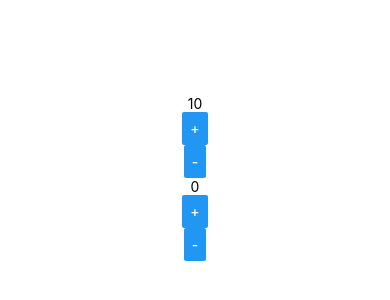
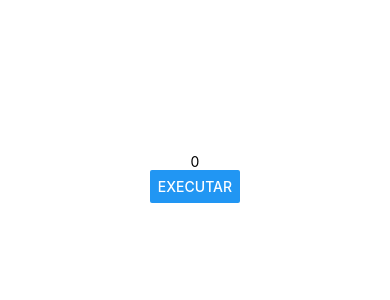
Before and after one commit to biadevcosta/curso-react-native, a React Native app in the folder exercicios/: screen / in a window 390 px wide. Shown: the part 244-544 px from the top of the page. Built offline with nearby package versions, Linux system fonts and the light colour scheme.

Commit message:
gerando numeros aleatorios, comunicacao indireta, useState

```diff
--- a/exercicios/src/App.js
+++ b/exercicios/src/App.js
@@ -10,7 +10,8 @@
 //import Titulo from './components/Titulo'
 //import Botao from "./components/Botao"
 
-import Contador from "./components/Contador"
+// import Contador from "./components/Contador"
+import Pai from "./components/indireta/pai"
 
 /*
 ===== 1 forma
@@ -39,12 +40,13 @@
     // usando outro component
     export default () => (
         <SafeAreaView style= {style.App}>
-            <Contador inicial={10} passo={10}/>
-            <Contador/>
+            <Pai/>
         </SafeAreaView>
     )
 
         {/*
+        <Contador inicial={10} passo={10}/>
+            <Contador/>
         <Botao/>
         <Titulo principal="Cadastro produto" secundario="Tela de cadastro"/>
         <Aleatorio min={10} max={60}/>
--- /dev/null
+++ b/exercicios/src/components/indireta/filho.js
@@ -0,0 +1,20 @@
+import React from 'react'
+import {Button} from 'react-native'
+import Estilo from '../estilo'
+
+export default props => {
+    function gerarNumero(min,max){
+        const fator = max - min +1
+        return parseInt(Math.random () * fator) + min
+    }
+    return (
+        <Button
+            title='executar'
+            onPress={function(){
+               const n = gerarNumero(props.min, props.max)
+               props.funcao(n)
+
+            }}
+    />
+ )
+}
--- /dev/null
+++ b/exercicios/src/components/indireta/pai.js
@@ -0,0 +1,22 @@
+import React, {useState} from 'react'
+import { Text } from "react-native"
+import Filho from "./filho"
+
+export default props => {
+    const [num, setNum] = useState(0)
+
+    function exibirValor(numero){
+        setNum(numero)
+    }
+
+    return (
+    <>
+        <Text>{num}</Text>
+       <Filho
+            min={1}
+            max={60}
+            funcao={exibirValor}
+       />
+    </>
+ )
+}
```
Also changed, not shown: exercicios/src/components/teste.js (+9 -0 lines).
